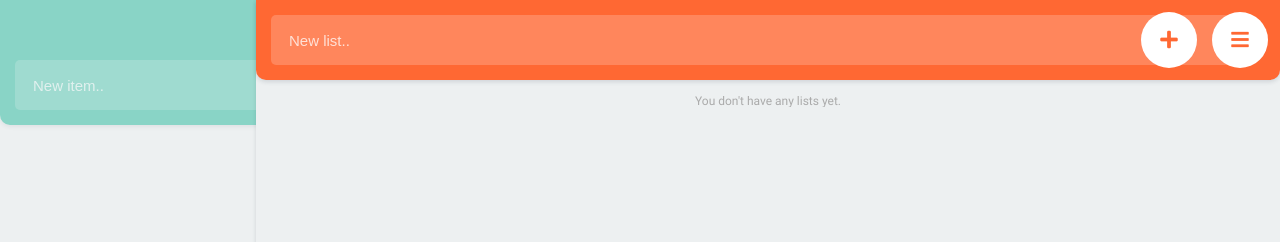
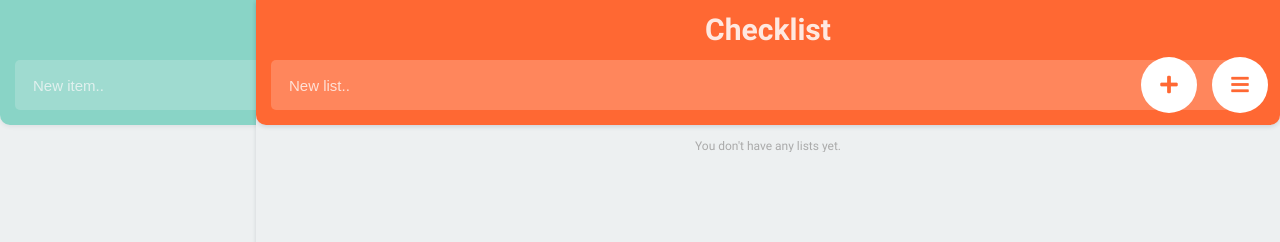
Before and after one commit to mhogeveen/JavaScript_ToDoList, a plain HTML site: page index.html in a window 1280 px wide. Drawn offline with Linux system fonts and the light colour scheme.

Commit message:
App 'name' present in menu

```diff
--- a/index.html
+++ b/index.html
@@ -55,6 +55,9 @@
 
       <div class="panel__content">
         <div class="menu">
+          <div class="menu__title">
+            <span class="title__text text--menu">Checklist</span>
+          </div>
           <input id="categorie" class="menu__input" type="text" placeholder="New list..">
           <button id="cat-add" class="button button--listAdd">
             <i class="fa fa-plus"></i>
--- a/resources/css/style.scss
+++ b/resources/css/style.scss
@@ -60,10 +60,6 @@ body {
     @include flex-box(center, center, row, flex);
     width: 100%;
     height: 30px;
-    border-top-left-radius: 5px;
-    border-bottom-left-radius: 5px;
-    border-top-right-radius: 5px;
-    border-bottom-right-radius: 5px;
   }
 
   &__input {
@@ -116,6 +112,11 @@ body {
   font-weight: 600;
 }
 
+.text--menu {
+  font-size: 30px;
+  font-weight: 600;
+}
+
 .button {
   width: 56px;
   height: 56px;
@@ -158,6 +159,7 @@ body {
 
   &--listAdd,
   &--listMenu {
+    top: 57px;
     i {
       color: $list;
     }
@@ -461,9 +463,8 @@ body {
 }
 
 .menu {
-  //position: fixed;
   width: 100%;
-  height: 80px;
+  height: 125px;
   padding: 15px;
   top: 0;
   left: 0;
@@ -473,6 +474,13 @@ body {
   border-bottom-left-radius: 10px;
   border-bottom-right-radius: 10px;
 
+  &__title {
+    @include flex-box(center, center, row, flex);
+    width: 100%;
+    height: 30px;
+    margin: 0 0 15px 0;
+  }
+
   &__input {
     width: 100%;
     height: 50px;
@@ -481,7 +489,7 @@ body {
     font-size: 15px;
     font-weight: 400;
     text-indent: 18px;
-    padding: 0 143px 0 0;
+    padding: 0 123px 0 0;
     background: rgba(255, 255, 255, 0.2);
     border-top-left-radius: 5px;
     border-bottom-left-radius: 5px;
```
Also changed, not shown: resources/css/style.css, 1 other file.
